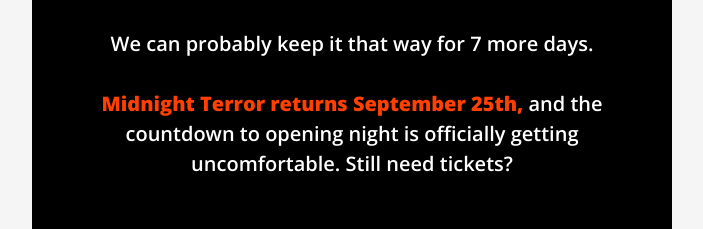
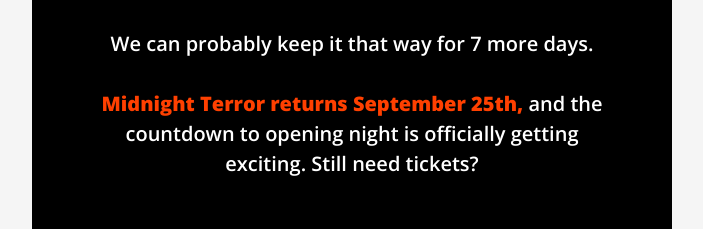
Before and after one commit to FearWormTashona/MDT26-1WeekToOpening, a plain HTML site: page index.html in a window 1280 px wide. Shown: the part 1468-1697 px from the top of the page, without its empty margins (288-991 px from the left). Drawn offline with nearby package versions, Linux system fonts and the light colour scheme.

Commit message:
Revise countdown message for Midnight Terror
Updated the announcement text for Midnight Terror.

```diff
--- a/index.html
+++ b/index.html
@@ -287,7 +287,7 @@
 <tbody>
 <tr>
 <td align="center" style="font-size:0;word-break:break-word;">
-<div style="font-family:'Open Sans', 'Arial', sans-serif;font-size:20px;font-weight:600;line-height:150%;text-align:center;color:#ffffff;"><p style="Margin:0;mso-line-height-alt:30px;font-size:20px;line-height:150%;">We can probably keep it that way for 7 more days.</p><p style="Margin:0;mso-line-height-alt:30px;font-size:20px;line-height:150%;">&nbsp;</p><p style="Margin:0;mso-line-height-alt:30px;font-size:20px;line-height:150%;"><span style="font-weight:800;color:#ff4000;">Midnight Terror returns September 25th,</span> and the countdown to opening night is officially getting uncomfortable. Still need tickets?</p>
+<div style="font-family:'Open Sans', 'Arial', sans-serif;font-size:20px;font-weight:600;line-height:150%;text-align:center;color:#ffffff;"><p style="Margin:0;mso-line-height-alt:30px;font-size:20px;line-height:150%;">We can probably keep it that way for 7 more days.</p><p style="Margin:0;mso-line-height-alt:30px;font-size:20px;line-height:150%;">&nbsp;</p><p style="Margin:0;mso-line-height-alt:30px;font-size:20px;line-height:150%;"><span style="font-weight:800;color:#ff4000;">Midnight Terror returns September 25th,</span> and the countdown to opening night is officially getting exciting. Still need tickets?</p>
 </td>
 </tr>
 </tbody>
```
